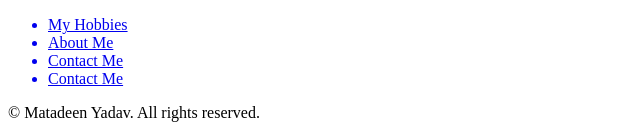
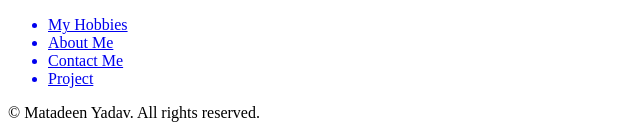
Before and after one commit to MatadeenYadav/Resume, a plain HTML site: page index.html in a window 1280 px wide. Shown: the part 1026-1161 px from the top of the page, 0-640 px from the left. Drawn offline with Linux system fonts and the light colour scheme.

Commit message:
Update index.html

```diff
--- a/index.html
+++ b/index.html
@@ -46,7 +46,7 @@ I strive for continuous growth and aim to build a successful, impactful career.<
     <a href="./hobbies.html"><li>My Hobbies</li></a>
     <a href="./about.html"><li>About Me</li></a>
     <a href="./contact.html"><li>Contact Me</li></a>
-    <a href="./project.html"><li>Contact Me</li></a>
+    <a href="./project.html"><li>Project</li></a>
 </ul>
 <footer><p>© Matadeen Yadav. All rights reserved.</p></footer>
 </body>
```
